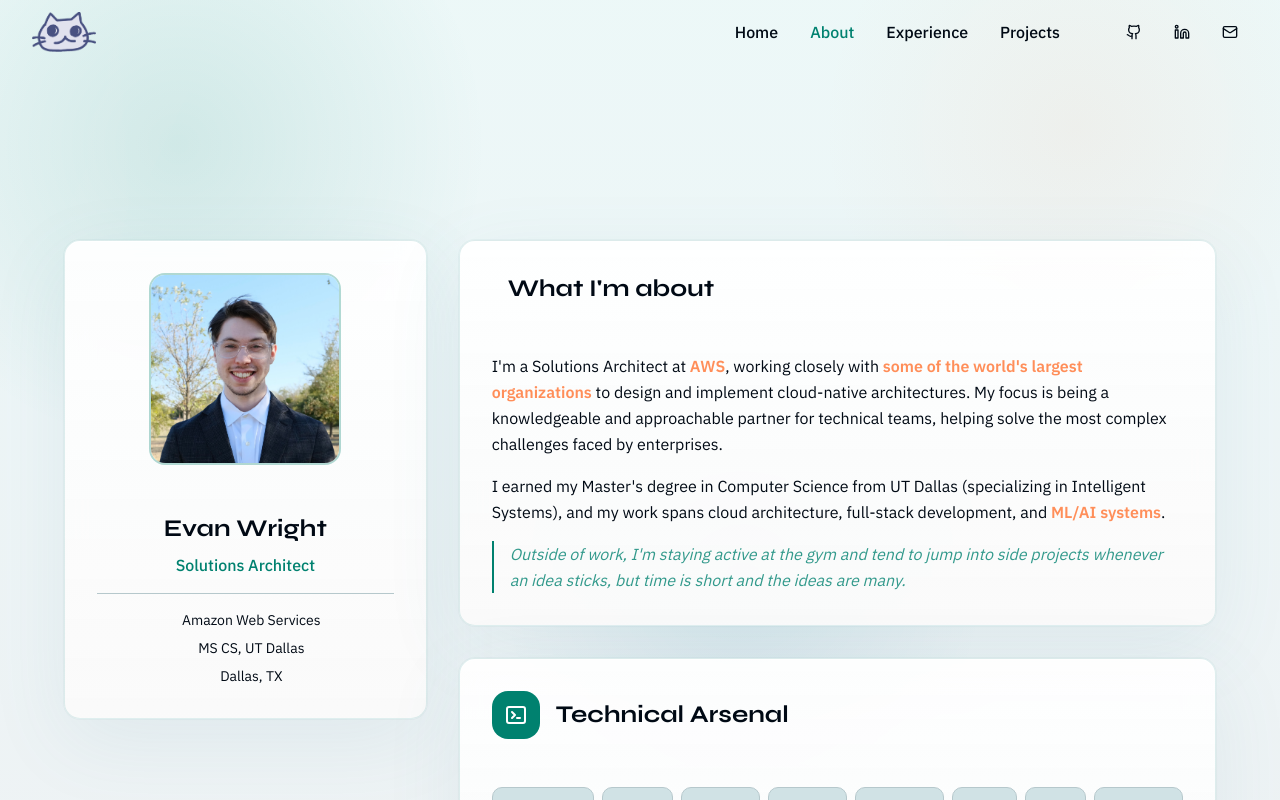
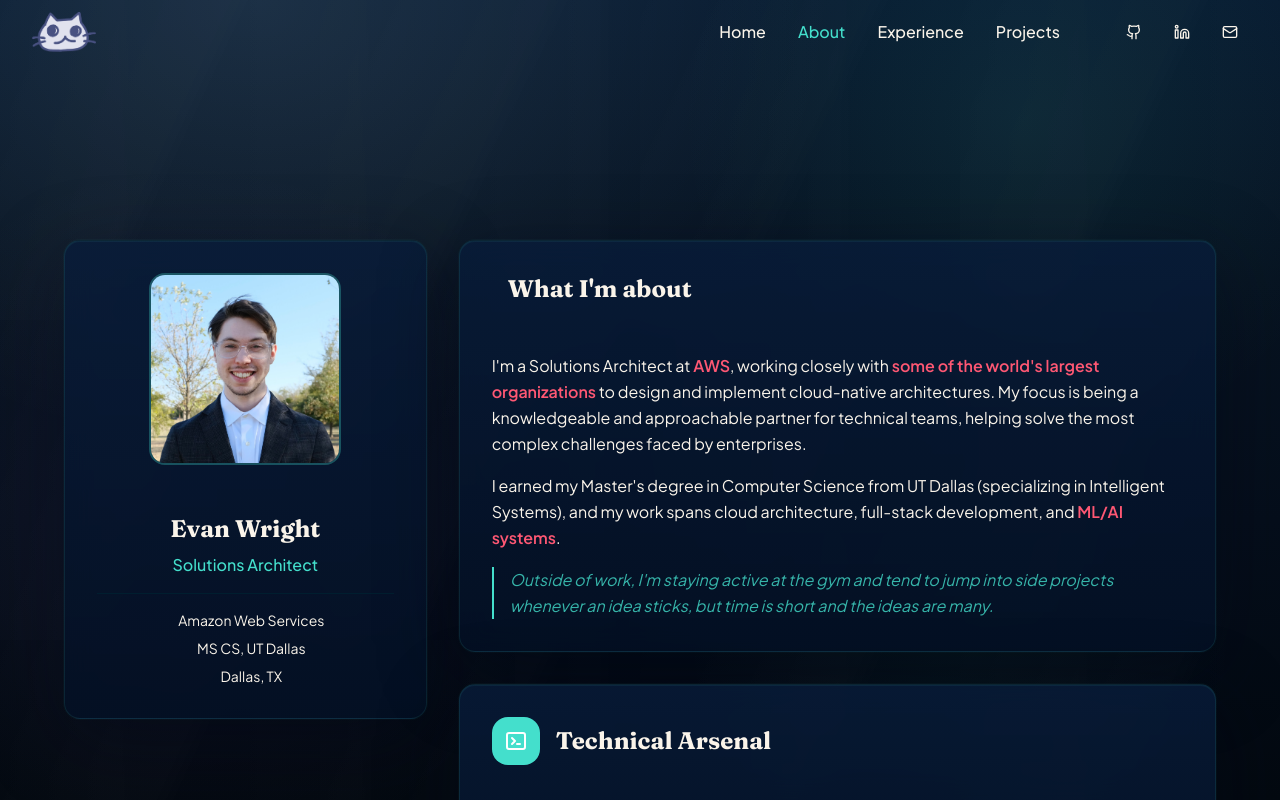
Before and after one commit to emw8105/portfolio, a Next.js app: page /about in a window 1280 px wide. Shown: the top 800 px of the page. Built offline with nearby package versions, Linux system fonts and the light colour scheme.

Commit message:
more theming inspiration

```diff
--- a/src/app/globals.css
+++ b/src/app/globals.css
@@ -4,96 +4,75 @@
 @custom-variant dark (&:is(.dark *));
 
 :root {
-  /* Ocean-inspired color palette - light mode */
-  --background: oklch(0.97 0.008 210);
-  --foreground: oklch(0.13 0.04 228);
-  --card: oklch(0.94 0.01 210);
-  --card-foreground: oklch(0.13 0.04 228);
-  --popover: oklch(0.94 0.01 210);
-  --popover-foreground: oklch(0.13 0.04 228);
+  /* === OCEAN DEPTH PALETTE ============================================== */
+  /* Depth zones — sky surface down to the abyss */
+  --surface-sky: #cfeeff;
+  --surface-water: #7cc6ee;
+  --mid-1: #2d8fc4;
+  --mid-2: #1d6595;
+  --deep-1: #0b3358;
+  --deep-2: #061c36;
+  --abyss: #01040f;
 
-  /* Sea-glass teal as primary - darkened for light bg contrast */
-  --primary: oklch(0.52 0.14 182);
-  --primary-foreground: oklch(0.98 0 0);
+  /* Tropical fish accent palette */
+  --tang: #ffb84d;
+  --reef: #4be0c1;
+  --jelly: #c78bff;
+  --neon: #6effe6;
+  --sun: #ffe48b;
+  --pearl: #fdf6ec;
 
-  /* Kelp-shadow for secondary surfaces */
-  --secondary: oklch(0.9 0.02 208);
-  --secondary-foreground: oklch(0.13 0.04 228);
+  /* ShadCN/Tailwind semantic tokens — deep-ocean dark */
+  --background: oklch(0.07 0.025 240);   /* near-abyss deep navy */
+  --foreground: oklch(0.97 0.015 83);    /* warm pearl */
+  --card: oklch(0.12 0.045 235);
+  --card-foreground: oklch(0.97 0.015 83);
+  --popover: oklch(0.12 0.045 235);
+  --popover-foreground: oklch(0.97 0.015 83);
 
-  --muted: oklch(0.91 0.01 220);
-  --muted-foreground: oklch(0.42 0.04 212);
+  /* Reef teal as primary — luminous on dark */
+  --primary: oklch(0.82 0.13 183);
+  --primary-foreground: oklch(0.10 0.04 240);
 
-  /* Coral accent for pops of energy */
-  --accent: oklch(0.78 0.17 42);
-  --accent-foreground: oklch(0.13 0.04 228);
-  --surface-ocean: rgba(228, 242, 250, 0.88);
-  --surface-ocean-border: rgba(20, 130, 130, 0.2);
+  --secondary: oklch(0.16 0.055 234);
+  --secondary-foreground: oklch(0.95 0.01 210);
 
-  /* Electric surf blue for highlights */
-  --electric: oklch(0.45 0.18 218);
+  --muted: oklch(0.14 0.040 236);
+  --muted-foreground: oklch(0.65 0.045 220);
 
-  /* Warm coral for CTAs and important elements */
-  --coral: oklch(0.78 0.17 42);
+  /* Hot coral as accent */
+  --accent: oklch(0.70 0.21 15);
+  --accent-foreground: oklch(0.10 0.04 240);
+  --surface-ocean: rgba(6, 28, 54, 0.92);
+  --surface-ocean-border: rgba(75, 224, 193, 0.12);
+
+  /* Electric alias — bright reef */
+  --electric: oklch(0.82 0.13 183);
+
+  /* Coral alias */
+  --coral: oklch(0.70 0.21 15);
 
   --destructive: oklch(0.6 0.25 15);
   --destructive-foreground: oklch(0.98 0 0);
-  --border: oklch(0.82 0.02 216);
-  --input: oklch(0.9 0.01 220);
-  --ring: oklch(0.52 0.14 182);
-  --chart-1: oklch(0.52 0.14 182);
-  --chart-2: oklch(0.78 0.17 42);
-  --chart-3: oklch(0.45 0.18 218);
-  --chart-4: oklch(0.7 0.15 160);
-  --chart-5: oklch(0.68 0.2 280);
+  --border: oklch(0.22 0.055 232);
+  --input: oklch(0.14 0.040 236);
+  --ring: oklch(0.82 0.13 183);
+  --chart-1: oklch(0.82 0.13 183);   /* reef teal */
+  --chart-2: oklch(0.70 0.21 15);    /* coral */
+  --chart-3: oklch(0.71 0.17 218);   /* electric blue */
+  --chart-4: oklch(0.74 0.15 295);   /* jelly purple */
+  --chart-5: oklch(0.77 0.15 78);    /* tang amber */
   --radius: 0.75rem;
-  --sidebar: oklch(0.93 0.01 215);
-  --sidebar-foreground: oklch(0.13 0.04 228);
-  --sidebar-primary: oklch(0.52 0.14 182);
-  --sidebar-primary-foreground: oklch(0.98 0 0);
-  --sidebar-accent: oklch(0.9 0.01 220);
-  --sidebar-accent-foreground: oklch(0.13 0.04 228);
-  --sidebar-border: oklch(0.82 0.02 216);
-  --sidebar-ring: oklch(0.52 0.14 182);
-  --font-inter: "Inter", sans-serif;
-  --font-sora: "Sora", sans-serif;
-}
-
-.dark {
-  /* Ocean-inspired dark theme colors */
-  --background: oklch(0.1 0.03 228);
-  --foreground: oklch(0.97 0.01 205);
-  --card: oklch(0.15 0.04 228);
-  --card-foreground: oklch(0.98 0 0);
-  --popover: oklch(0.15 0.04 228);
-  --popover-foreground: oklch(0.98 0 0);
-  --primary: oklch(0.75 0.14 182);
-  --primary-foreground: oklch(0.1 0.03 228);
-  --secondary: oklch(0.21 0.06 208);
-  --secondary-foreground: oklch(0.98 0 0);
-  --muted: oklch(0.18 0.03 224);
-  --muted-foreground: oklch(0.74 0.03 208);
-  --accent: oklch(0.78 0.17 42);
-  --accent-foreground: oklch(0.14 0.03 228);
-  --surface-ocean: rgba(8, 22, 38, 0.92);
-  --surface-ocean-border: rgba(143, 227, 207, 0.1);
-  --destructive: oklch(0.6 0.25 15);
-  --destructive-foreground: oklch(0.98 0 0);
-  --border: oklch(0.28 0.05 216);
-  --input: oklch(0.17 0.04 224);
-  --ring: oklch(0.75 0.14 182);
-  --chart-1: oklch(0.75 0.14 182);
-  --chart-2: oklch(0.78 0.17 42);
-  --chart-3: oklch(0.71 0.17 218);
-  --chart-4: oklch(0.7 0.15 160);
-  --chart-5: oklch(0.68 0.2 280);
-  --sidebar: oklch(0.12 0.03 228);
-  --sidebar-foreground: oklch(0.98 0 0);
-  --sidebar-primary: oklch(0.75 0.14 182);
-  --sidebar-primary-foreground: oklch(0.1 0.03 228);
-  --sidebar-accent: oklch(0.17 0.04 224);
-  --sidebar-accent-foreground: oklch(0.98 0 0);
-  --sidebar-border: oklch(0.28 0.05 216);
-  --sidebar-ring: oklch(0.75 0.14 182);
+  --sidebar: oklch(0.10 0.035 238);
+  --sidebar-foreground: oklch(0.97 0.015 83);
+  --sidebar-primary: oklch(0.82 0.13 183);
+  --sidebar-primary-foreground: oklch(0.10 0.04 240);
+  --sidebar-accent: oklch(0.14 0.040 236);
+  --sidebar-accent-foreground: oklch(0.97 0.015 83);
+  --sidebar-border: oklch(0.22 0.055 232);
+  --sidebar-ring: oklch(0.82 0.13 183);
+  --font-inter: "Plus Jakarta Sans", system-ui, sans-serif;
+  --font-sora: "Fraunces", "Instrument Serif", serif;
 }
 
 @theme inline {
@@ -150,9 +129,13 @@
     min-height: 100vh;
     font-family: var(--font-sans);
   }
+  ::selection {
+    background: var(--reef);
+    color: var(--deep-2);
+  }
 }
 
-/* Ocean-depth gradient background */
+/* Ocean-depth gradient background — from sky surface to abyss */
 body::before {
   content: "";
   position: fixed;
@@ -160,10 +143,15 @@
   z-index: -9999;
   pointer-events: none;
   background:
-    radial-gradient(circle at 14% 18%, color-mix(in oklch, var(--primary) 12%, transparent) 0%, transparent 24%),
-    radial-gradient(circle at 84% 16%, color-mix(in oklch, var(--accent) 7%, transparent) 0%, transparent 20%),
-    radial-gradient(circle at 58% 72%, color-mix(in oklch, var(--electric) 9%, transparent) 0%, transparent 26%),
-    linear-gradient(180deg, oklch(0.97 0.012 196) 0%, oklch(0.965 0.009 210) 50%, oklch(0.96 0.006 220) 100%);
+    radial-gradient(ellipse at 20% 0%, rgba(207, 238, 255, 0.10) 0%, transparent 40%),
+    radial-gradient(circle at 80% 15%, rgba(75, 224, 193, 0.08) 0%, transparent 28%),
+    radial-gradient(circle at 15% 65%, rgba(199, 139, 255, 0.06) 0%, transparent 30%),
+    radial-gradient(circle at 75% 80%, rgba(75, 224, 193, 0.05) 0%, transparent 24%),
+    linear-gradient(180deg,
+      #071a30 0%,
+      #061220 35%,
+      #040d1a 65%,
+      #02080f 100%);
   -webkit-transform: translateZ(0);
   transform: translateZ(0);
 }
@@ -190,29 +178,29 @@
 
 @layer utilities {
   .glass {
-    background: rgba(255, 255, 255, 0.62);
+    background: rgba(6, 22, 48, 0.72);
     backdrop-filter: blur(16px);
-    border: 1px solid rgba(20, 130, 130, 0.15);
+    border: 1px solid rgba(75, 224, 193, 0.10);
   }
 
   .glass-card {
-    background: linear-gradient(180deg, rgba(255, 255, 255, 0.92), rgba(250, 250, 250, 0.97));
+    background: linear-gradient(180deg, rgba(8, 28, 58, 0.82), rgba(4, 16, 36, 0.92));
     backdrop-filter: blur(14px);
-    border: 1px solid rgba(20, 130, 130, 0.13);
+    border: 1px solid rgba(75, 224, 193, 0.10);
     box-shadow:
-      0 22px 80px rgba(80, 130, 160, 0.09),
-      inset 0 1px 0 rgba(255, 255, 255, 0.9),
-      0 0 0 1px rgba(20, 130, 130, 0.04);
+      0 22px 80px rgba(0, 6, 22, 0.45),
+      inset 0 1px 0 rgba(75, 224, 193, 0.07),
+      0 0 0 1px rgba(75, 224, 193, 0.04);
   }
 
   .glass-nav {
-    background: rgba(252, 253, 254, 0.92);
+    background: rgba(4, 12, 30, 0.88);
     backdrop-filter: blur(22px);
-    border-bottom: 1px solid rgba(20, 130, 130, 0.10);
+    border-bottom: 1px solid rgba(75, 224, 193, 0.08);
   }
 
   .glow {
-    box-shadow: 0 0 20px rgba(100, 200, 220, 0.3);
+    box-shadow: 0 0 20px rgba(75, 224, 193, 0.22);
   }
 
   .glow-hover {
@@ -221,24 +209,24 @@
 
   .glow-hover:hover {
     box-shadow:
-      0 30px 96px rgba(80, 130, 160, 0.16),
-      inset 0 1px 0 rgba(255, 255, 255, 0.65),
-      0 0 0 1px rgba(20, 130, 130, 0.12);
+      0 30px 96px rgba(0, 6, 22, 0.50),
+      inset 0 1px 0 rgba(75, 224, 193, 0.08),
+      0 0 0 1px rgba(75, 224, 193, 0.14);
     transform: translateY(-5px);
-    border-color: rgba(20, 130, 130, 0.28);
+    border-color: rgba(75, 224, 193, 0.20);
   }
 
   .glow-coral {
-    box-shadow: 0 0 25px rgba(255, 127, 80, 0.4);
+    box-shadow: 0 0 25px rgba(255, 107, 80, 0.35);
   }
 
   /* Ocean-inspired gradient utilities */
   .gradient-ocean {
-    background: linear-gradient(135deg, oklch(0.75 0.14 182), oklch(0.71 0.17 218), oklch(0.78 0.12 160));
+    background: linear-gradient(135deg, #4be0c1, #2d8fc4, #6effe6);
   }
 
   .gradient-coral {
-    background: linear-gradient(135deg, oklch(0.78 0.17 42), oklch(0.83 0.15 68));
+    background: linear-gradient(135deg, #ff6b8a, #ffb84d);
   }
 
   .gradient-depth {
@@ -248,11 +236,11 @@
   .shell-panel {
     position: relative;
     overflow: hidden;
-    border: 1px solid rgba(20, 130, 130, 0.12);
-    background: linear-gradient(180deg, rgba(255, 255, 255, 0.92), rgba(250, 250, 250, 0.97));
+    border: 1px solid rgba(75, 224, 193, 0.10);
+    background: linear-gradient(180deg, rgba(8, 28, 58, 0.80), rgba(4, 16, 36, 0.92));
     box-shadow:
-      0 30px 120px rgba(80, 130, 160, 0.10),
-      inset 0 1px 0 rgba(255, 255, 255, 0.9);
+      0 30px 120px rgba(0, 6, 22, 0.48),
+      inset 0 1px 0 rgba(75, 224, 193, 0.06);
   }
 
   .shell-panel::before {
@@ -261,8 +249,8 @@
     inset: 0;
     pointer-events: none;
     background:
-      radial-gradient(circle at top left, rgba(143, 227, 207, 0.12), transparent 28%),
-      linear-gradient(120deg, transparent 0%, rgba(255, 255, 255, 0.05) 48%, transparent 52%);
+      radial-gradient(circle at top left, rgba(75, 224, 193, 0.08), transparent 28%),
+      linear-gradient(120deg, transparent 0%, rgba(255, 255, 255, 0.02) 48%, transparent 52%);
     opacity: 0.8;
   }
 
@@ -289,9 +277,9 @@
     inset: 0;
     pointer-events: none;
     background:
-      radial-gradient(circle at 18% 16%, rgba(143, 227, 207, 0.18), transparent 22%),
-      radial-gradient(circle at 72% 22%, rgba(255, 166, 120, 0.12), transparent 16%),
-      linear-gradient(120deg, transparent 0%, rgba(255, 255, 255, 0.05) 38%, transparent 46%);
+      radial-gradient(circle at 18% 16%, rgba(75, 224, 193, 0.12), transparent 22%),
+      radial-gradient(circle at 72% 22%, rgba(255, 107, 80, 0.07), transparent 16%),
+      linear-gradient(120deg, transparent 0%, rgba(255, 255, 255, 0.02) 38%, transparent 46%);
     opacity: 0.9;
   }
 
@@ -308,10 +296,10 @@
     height: 17rem;
     border-radius: 999px;
     background:
-      radial-gradient(circle at 20% 50%, rgba(143, 227, 207, 0.2), transparent 26%),
-      linear-gradient(90deg, rgba(143, 227, 207, 0.08), transparent 70%);
-    filter: blur(26px);
-    opacity: 0.62;
+      radial-gradient(circle at 20% 50%, rgba(75, 224, 193, 0.18), transparent 26%),
+      linear-gradient(90deg, rgba(75, 224, 193, 0.07), transparent 70%);
+    filter: blur(30px);
+    opacity: 0.55;
     z-index: -1;
     animation: drift-haze 12s cubic-bezier(0.22, 1, 0.36, 1) infinite;
   }
@@ -330,9 +318,9 @@
   }
 
   .home-surface {
-    background-color: oklch(0.88 0.04 196 / 0.82);
-    border-color: rgba(20, 130, 130, 0.2);
-    box-shadow: 0 26px 96px rgba(20, 100, 130, 0.14), inset 0 1px 0 rgba(255,255,255,0.7);
+    background: linear-gradient(135deg, rgba(11, 40, 80, 0.78), rgba(6, 22, 50, 0.88));
+    border-color: rgba(75, 224, 193, 0.14);
+    box-shadow: 0 26px 96px rgba(0, 6, 22, 0.42), inset 0 1px 0 rgba(75, 224, 193, 0.09);
     backdrop-filter: blur(14px);
   }
 
@@ -349,15 +337,15 @@
   }
 
   .interactive-tap-card:hover {
-    border-color: rgba(20, 130, 130, 0.22);
-    box-shadow: 0 30px 110px rgba(80, 130, 160, 0.16);
+    border-color: rgba(75, 224, 193, 0.20);
+    box-shadow: 0 30px 110px rgba(0, 6, 22, 0.48);
   }
 
   .interactive-tap-card:focus-visible {
-    border-color: rgba(20, 130, 130, 0.24);
+    border-color: rgba(75, 224, 193, 0.22);
     box-shadow:
-      0 30px 110px rgba(80, 130, 160, 0.16),
-      0 0 0 2px rgba(20, 130, 130, 0.16);
+      0 30px 110px rgba(0, 6, 22, 0.48),
+      0 0 0 2px rgba(75, 224, 193, 0.16);
     outline: none;
   }
 
@@ -422,8 +410,8 @@
     inset: 0;
     pointer-events: none;
     background:
-      linear-gradient(120deg, rgba(143, 227, 207, 0.05), transparent 30%),
-      linear-gradient(180deg, transparent 45%, rgba(255, 255, 255, 0.03));
+      linear-gradient(120deg, rgba(75, 224, 193, 0.05), transparent 30%),
+      linear-gradient(180deg, transparent 45%, rgba(0, 0, 0, 0.06));
   }
 
   .footer-quote {
@@ -494,19 +482,19 @@
     width: 100%;
     height: 0.45rem;
     border-radius: 999px;
-    background: linear-gradient(90deg, rgba(143, 227, 207, 0.7), rgba(120, 187, 255, 0.28), transparent 82%);
-    opacity: 0.8;
+    background: linear-gradient(90deg, rgba(75, 224, 193, 0.75), rgba(199, 139, 255, 0.30), transparent 82%);
+    opacity: 0.85;
   }
 
   .editorial-card {
     position: relative;
     overflow: visible;
     border-radius: 1.75rem;
-    border: 1px solid rgba(20, 130, 130, 0.13);
-    background: linear-gradient(180deg, rgba(255, 255, 255, 0.95), rgba(250, 250, 250, 0.99));
+    border: 1px solid rgba(75, 224, 193, 0.10);
+    background: linear-gradient(180deg, rgba(8, 30, 62, 0.88), rgba(4, 16, 38, 0.94));
     box-shadow:
-      0 24px 96px rgba(80, 130, 160, 0.10),
-      inset 0 1px 0 rgba(255, 255, 255, 0.95);
+      0 24px 96px rgba(0, 6, 22, 0.48),
+      inset 0 1px 0 rgba(75, 224, 193, 0.06);
   }
 
   .editorial-card::before {
@@ -515,7 +503,7 @@
     inset: 0;
     pointer-events: none;
     background:
-      linear-gradient(180deg, rgba(255, 255, 255, 0.04), transparent 22%);
+      linear-gradient(180deg, rgba(75, 224, 193, 0.04), transparent 22%);
   }
 
   /* Adding smooth loading animations for home page */
--- a/src/app/layout.tsx
+++ b/src/app/layout.tsx
@@ -1,20 +1,21 @@
 import type React from "react"
 import type { Metadata } from "next"
-import { IBM_Plex_Sans, Syne } from "next/font/google"
+import { Plus_Jakarta_Sans, Fraunces } from "next/font/google"
 import "./globals.css"
 
-const inter = IBM_Plex_Sans({
+const inter = Plus_Jakarta_Sans({
   subsets: ["latin"],
   display: "swap",
   variable: "--font-inter",
-  weight: ["400", "500", "600", "700"],
+  weight: ["300", "400", "500", "600", "700", "800"],
 })
 
-const sora = Syne({
+const sora = Fraunces({
   subsets: ["latin"],
   display: "swap",
   variable: "--font-sora",
-  weight: ["400", "500", "600", "700", "800"],
+  axes: ["opsz"],
+  weight: "variable",
 })
 
 export const metadata: Metadata = {
--- a/src/app/page.tsx
+++ b/src/app/page.tsx
@@ -15,7 +15,7 @@
           <div className="grid items-center gap-12 lg:grid-cols-[minmax(0,1fr)_23rem] lg:gap-20">
             <div className="space-y-10 pt-2 opacity-0 animate-fade-in-up">
               <div className="space-y-5">
-                <h1 className="max-w-5xl font-sans text-[clamp(5rem,12vw,9rem)] font-semibold leading-[0.84] tracking-[-0.09em] text-foreground opacity-0 animate-slide-in-left animation-delay-200">
+                <h1 className="max-w-5xl font-serif text-[clamp(5rem,12vw,9rem)] font-light leading-[0.90] tracking-[-0.06em] text-foreground opacity-0 animate-slide-in-left animation-delay-200">
                   Evan Wright
                 </h1>
 
--- a/tailwind.config.js
+++ b/tailwind.config.js
@@ -58,11 +58,11 @@
       },
       backgroundImage: {
         "gradient-ocean":
-          "linear-gradient(135deg, oklch(0.68 0.15 195), oklch(0.65 0.22 240))",
+          "linear-gradient(135deg, #4be0c1, #2d8fc4, #6effe6)",
         "gradient-coral":
-          "linear-gradient(135deg, oklch(0.72 0.18 25), oklch(0.75 0.2 35))",
+          "linear-gradient(135deg, #ff6b8a, #ffb84d)",
         "gradient-depth":
-          "linear-gradient(135deg, oklch(0.65 0.22 240), oklch(0.68 0.15 195))",
+          "linear-gradient(135deg, #0b3358, #1d6595, #2d8fc4)",
       },
       borderRadius: {
         lg: "var(--radius)",
```
Also changed, not shown: src/app/projects/[slug]/page.tsx (+6 -5 lines), src/app/projects/page.tsx (+11 -11 lines), 1 other file (tests, documents, lock files or other folders).
